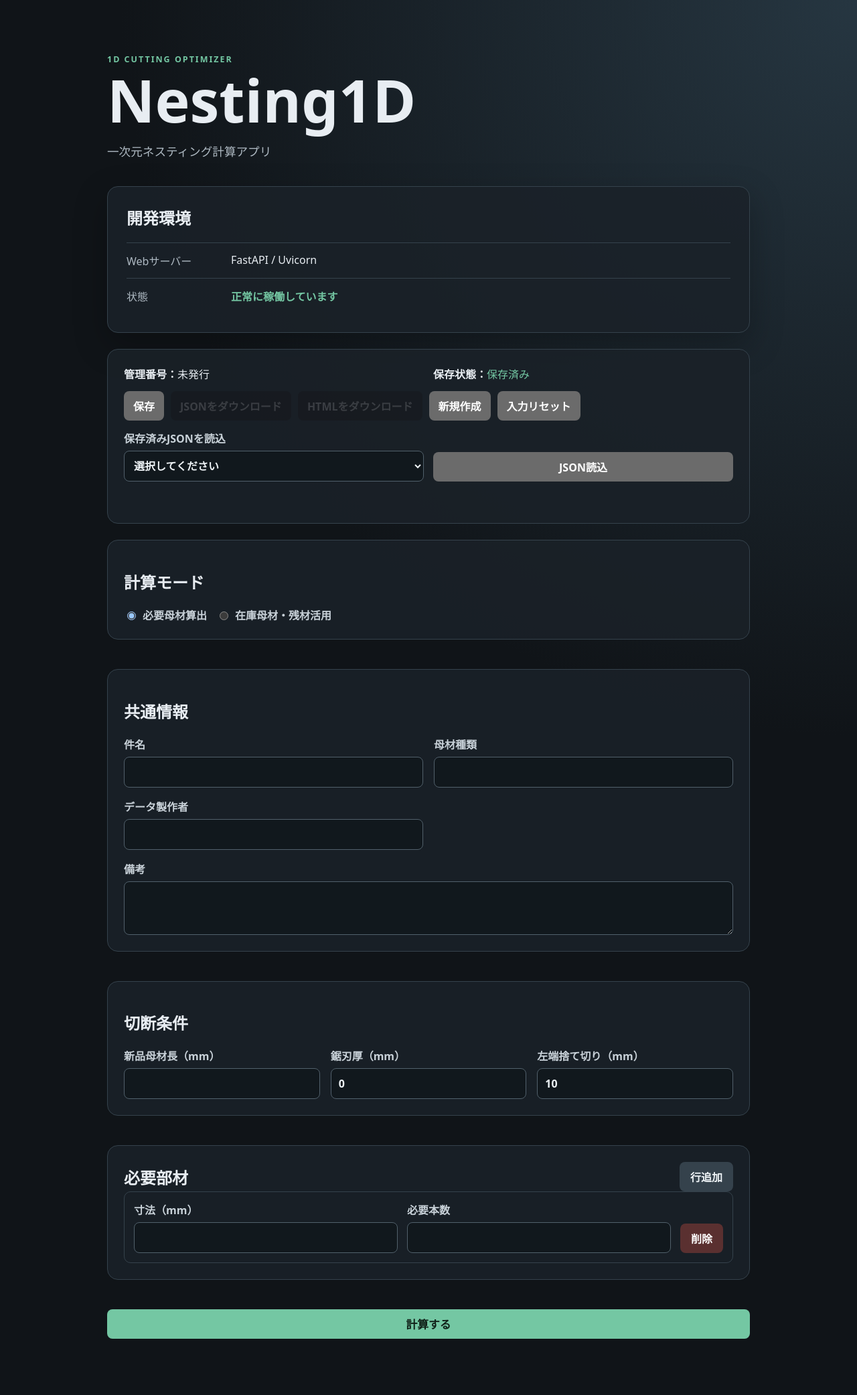
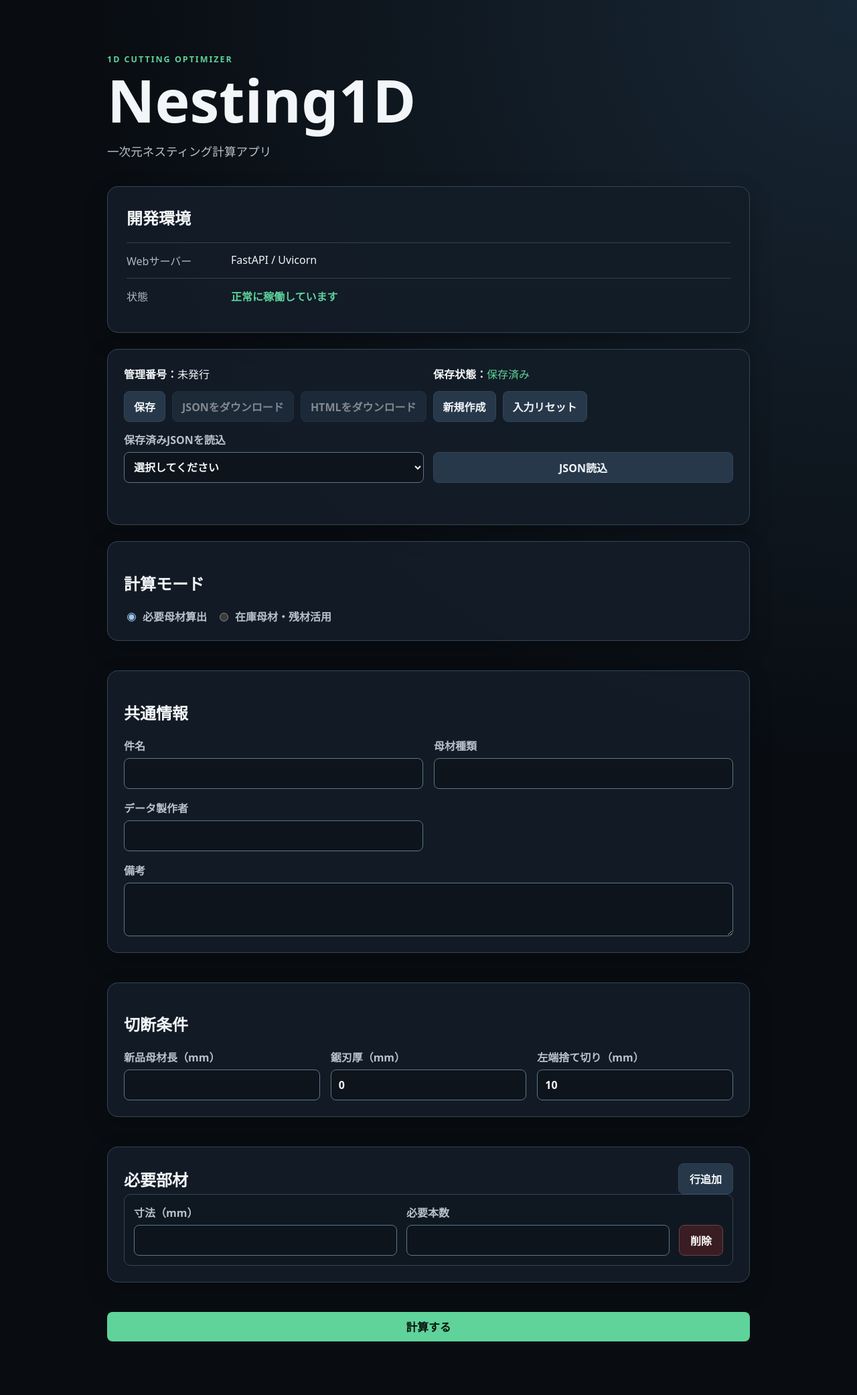
Before and after one commit to sct202605miyagisatoshihasegawa-ship-it/Nesting1D, a FastAPI app: page / in a window 1280 px wide. Shown: the whole page at 67% size. Before the commit the page ends 1999 px from the top, so only its background shows below. Run offline with FastAPI, Linux system fonts and the light colour scheme.

Commit message:
Apply dark theme foundation

```diff
--- a/app/static/css/style.css
+++ b/app/static/css/style.css
@@ -1,5 +1,27 @@
 :root {
     color-scheme: dark;
+
+    --color-bg: #090d12;
+    --color-bg-elevated: #0d141c;
+    --color-card: #131d28;
+    --color-card-muted: #0f1821;
+    --color-border: #334457;
+    --color-border-strong: #60758a;
+    --color-text: #f3f6f8;
+    --color-text-muted: #b7c2cc;
+    --color-accent: #5fd39a;
+    --color-accent-strong: #34b77a;
+    --color-accent-text: #07150e;
+    --color-button: #26384a;
+    --color-button-hover: #31485d;
+    --color-tab: #243547;
+    --color-tab-active: var(--color-accent);
+    --color-result-card: #101a24;
+    --color-danger: #d86d74;
+    --color-danger-bg: #3a1d23;
+    --color-warning: #ffc27d;
+    --shadow-card: 0 12px 32px rgb(0 0 0 / 28%);
+    --focus-ring: 0 0 0 3px rgb(95 211 154 / 24%);
 
     font-family:
         system-ui,
@@ -8,8 +30,8 @@
         "Segoe UI",
         sans-serif;
 
-    color: #e8edf2;
-    background: #101418;
+    color: var(--color-text);
+    background: var(--color-bg);
 }
 
 * {
@@ -22,8 +44,8 @@ body {
     background:
         radial-gradient(
             circle at top right,
-            #263641 0,
-            #101418 45%
+            #182735 0,
+            var(--color-bg) 46%
         );
 }
 
@@ -159,6 +181,26 @@ dialog {
     background: #1b2228;
 }
 dialog::backdrop { background: rgb(0 0 0 / 70%); }
+
+/* Dark theme foundation. Existing layout selectors stay unchanged. */
+.card,.status-card{border-color:var(--color-border);background:rgb(19 29 40/92%);box-shadow:var(--shadow-card)}
+.description,label,.material-results,.dashboard-grid span,.stock-card dt,.mini-card dt{color:var(--color-text-muted)}
+.eyebrow,.summary-grid strong,.dashboard-grid strong,.instruction-card h3,.status-ok,.saved{color:var(--color-accent)}
+input,textarea,select{border-color:var(--color-border-strong);color:var(--color-text);background:var(--color-bg-elevated)}
+input:focus-visible,textarea:focus-visible,select:focus-visible,button:focus-visible{outline:2px solid var(--color-accent);outline-offset:2px;box-shadow:var(--focus-ring)}
+.input-row{border-color:var(--color-border);background:var(--color-card-muted)}
+.secondary,.file-actions button,.file-toolbar>button,dialog button{border:1px solid var(--color-border);color:var(--color-text);background:var(--color-button)}
+.secondary:hover,.file-actions button:hover,.file-toolbar>button:hover,dialog button:hover{background:var(--color-button-hover)}
+.remove{border:1px solid #70404a;background:var(--color-danger-bg)}
+.calculate-button{color:var(--color-accent-text);background:var(--color-accent)}.calculate-button:hover{background:var(--color-accent-strong)}
+.error-box{border-color:var(--color-danger);background:var(--color-danger-bg)}
+.result-tabs{border-color:var(--color-border);background:var(--color-bg-elevated);box-shadow:var(--shadow-card)}
+.result-tabs button{color:var(--color-text);background:var(--color-tab)}.result-tabs button:hover{background:var(--color-button-hover)}.result-tabs button.active{color:var(--color-accent-text);background:var(--color-tab-active)}
+.summary-grid div,.dashboard-grid>div,.mini-card,.pattern-card,.stock-card,.instruction-card,.inventory-summary p{border-color:var(--color-border);background:var(--color-result-card)}
+.dashboard-grid>div,.mini-card,.pattern-card,.stock-card,.instruction-card{box-shadow:0 8px 20px rgb(0 0 0/18%)}
+.field-mode{border-color:var(--color-accent)}.field-note{border-left-color:var(--color-accent);background:#10271d}
+.unsaved,#file-message{color:var(--color-warning)}
+dialog{border-color:var(--color-border);color:var(--color-text);background:var(--color-card);box-shadow:var(--shadow-card)}
 @media (max-width: 600px) {
     .file-toolbar { grid-template-columns: 1fr; }
     .file-actions { display: grid; grid-template-columns: 1fr; }
```
